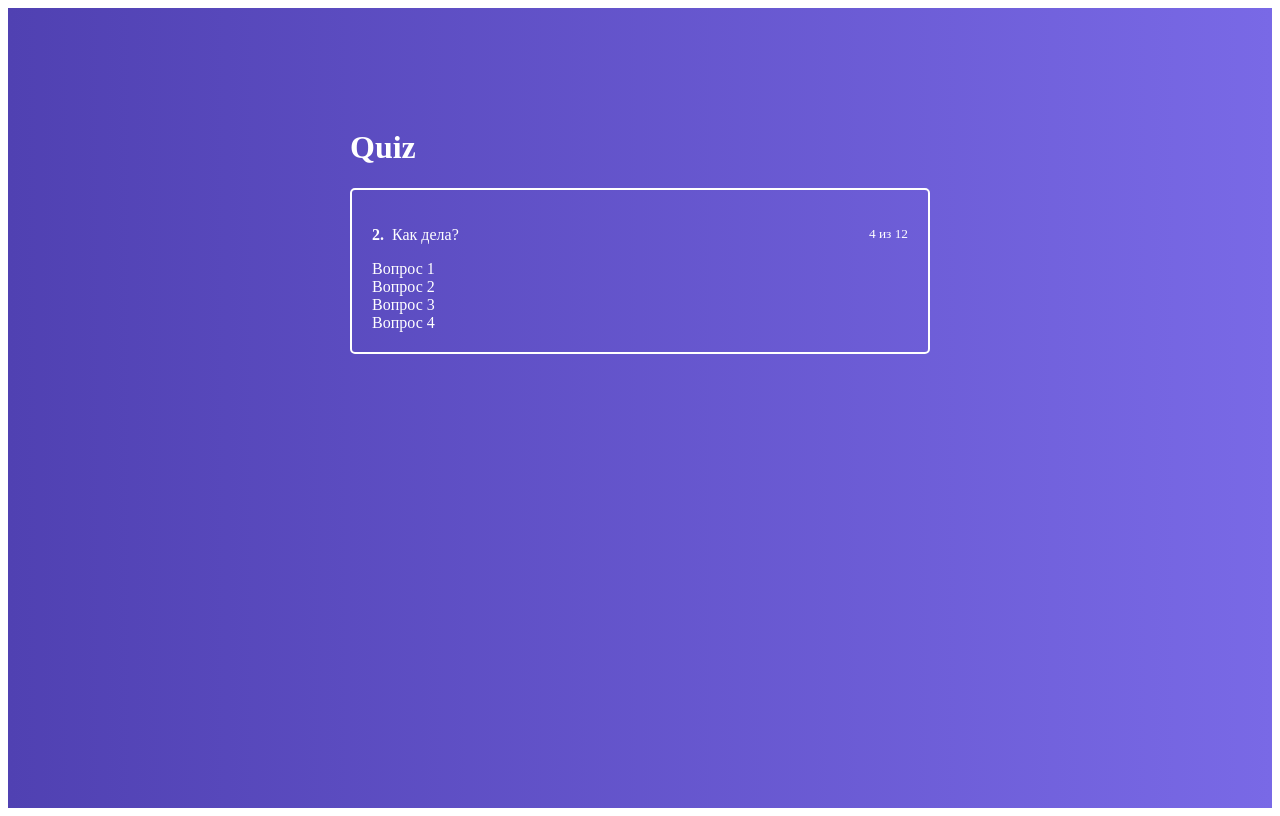
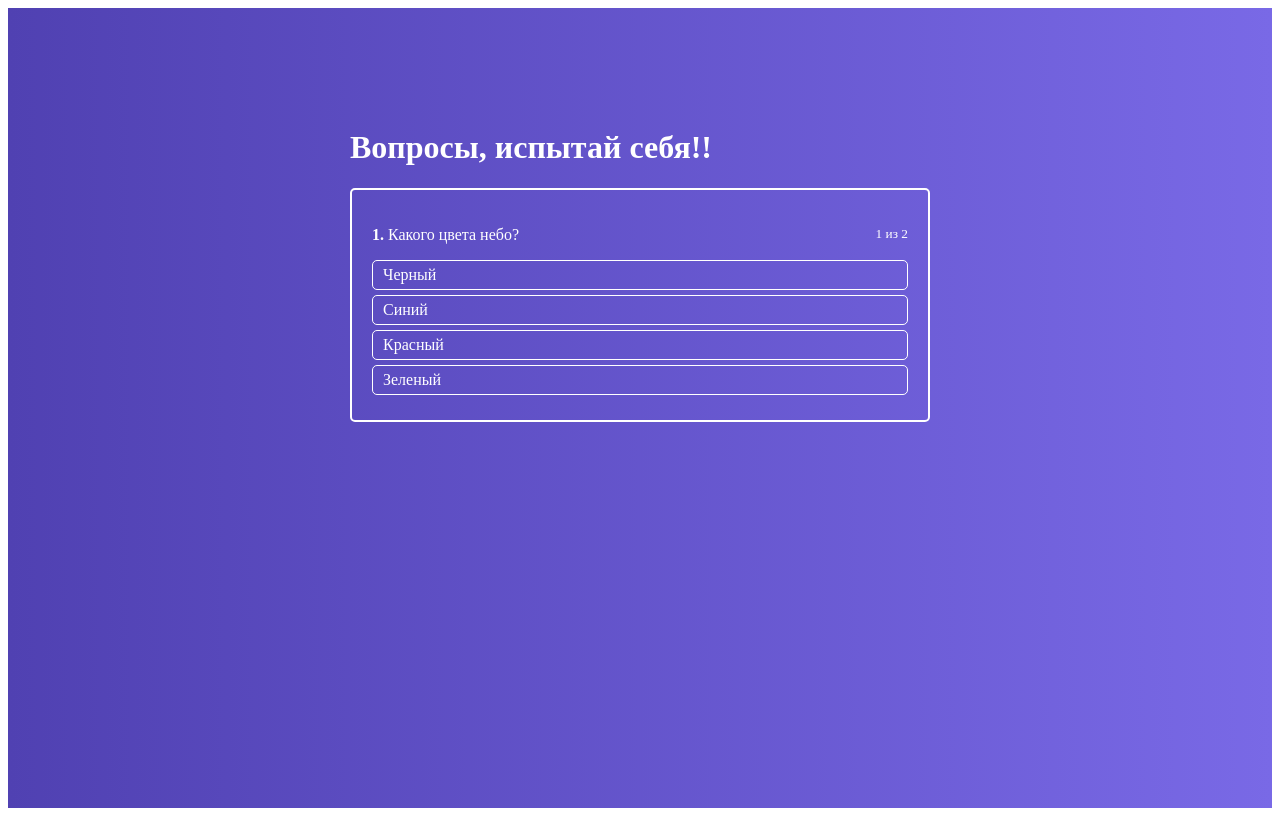
Before and after one commit to fesson777/quiz-react-ts, a React (Create React App) app: page / in a window 1280 px wide. Built offline with nearby package versions, Linux system fonts and the light colour scheme.

Commit message:
:some add

```diff
--- a/src/components/ActiveQuiz/ActiveQuiz.tsx
+++ b/src/components/ActiveQuiz/ActiveQuiz.tsx
@@ -1,22 +1,47 @@
 import styles from './ActiveQuiz.module.scss'
 import { AnswerList } from './AnswerList'
 import clsx from 'clsx'
-import { ListAnswer } from './AnswerList/AnswerList'
+
+export interface ListAnswer {
+  answers: {
+    text: string
+    id: number
+  }[]
+  question: string
+  onAnswerClick?: Function
+  quizLength: number
+  answerNumber: number
+  stateAnswers: {}
+}
 
 function ActiveQuiz(props: ListAnswer) {
-  const { answers } = props
+  const {
+    answers,
+    question,
+    onAnswerClick,
+    answerNumber,
+    quizLength,
+    stateAnswers,
+  } = props
 
   return (
     <div className={clsx(styles.root)}>
       <p className={clsx(styles.question)}>
         <span>
-          <strong>2.</strong>&nbsp; Как дела?
+          <strong> {answerNumber}.</strong>&nbsp;
+          {question}
         </span>
 
-        <small>4 из 12</small>
+        <small>
+          {answerNumber} из {quizLength}
+        </small>
       </p>
 
-      <AnswerList answers={answers} />
+      <AnswerList
+        answers={answers}
+        onAnswerClick={onAnswerClick}
+        stateAnswers={stateAnswers}
+      />
     </div>
   )
 }
--- /dev/null
+++ b/src/components/ActiveQuiz/AnswerList/AnswerItem/AnswerItem.jsx
@@ -0,0 +1,25 @@
+import styles from './AnswerItem.module.scss'
+import clsx from 'clsx'
+
+// export interface ItemText {
+//   answer: {
+//     text: string
+//     id: number
+//   }
+//   onAnswerClick?: Function
+// }
+
+const AnswerItem = (props) => {
+  if (props.stateAnswers) {
+    console.log(props.stateAnswers)
+  }
+
+  const { answer, onAnswerClick } = props
+  return (
+    <li className={clsx(styles.root)} onClick={() => onAnswerClick(answer.id)}>
+      {answer.text}
+    </li>
+  )
+}
+
+export default AnswerItem
--- a/src/components/ActiveQuiz/AnswerList/AnswerItem/AnswerItem.module.scss
+++ b/src/components/ActiveQuiz/AnswerList/AnswerItem/AnswerItem.module.scss
@@ -1,2 +1,12 @@
 .root {
+  border: 1px solid white;
+  border-radius: 5px;
+  padding: 5px 10px;
+  margin-bottom: 5px;
+  cursor: pointer;
+
+  &:hover {
+    background: rgba(255, 255, 255, 0.2);
+    transition: background 0.3s ease-in-out;
+  }
 }
--- a/src/components/ActiveQuiz/AnswerList/AnswerItem/AnswerItem.tsx
+++ /dev/null
@@ -1,13 +0,0 @@
-import styles from './AnswerItem.module.scss'
-import clsx from 'clsx'
-
-type ItemText = {
-  answer: {
-    text: string
-  }
-}
-
-export default function AnswerItem(props: ItemText) {
-  const { answer } = props
-  return <li className={clsx(styles.root)}>{answer.text}</li>
-}
--- a/src/components/ActiveQuiz/AnswerList/AnswerList.tsx
+++ b/src/components/ActiveQuiz/AnswerList/AnswerList.tsx
@@ -2,31 +2,21 @@ import clsx from 'clsx'
 import styles from './AnswerList.module.scss'
 import AnswerItem from './AnswerItem/AnswerItem'
 
-export interface ListAnswer {
-  answers: [
-    {
-      text: string
-    },
-    {
-      text: string
-    },
-    {
-      text: string
-    },
-    {
-      text: string
-    }
-  ]
-}
-
-function AnswerList(props: ListAnswer) {
-  const { answers } = props
+function AnswerList(props: any) {
+  const { answers, onAnswerClick, stateAnswers } = props
 
   return (
     <ul className={clsx(styles.root)}>
       <li>
-        {answers.map((answer, index) => {
-          return <AnswerItem answer={answer} />
+        {answers.map((answer: any, index: number) => {
+          return (
+            <AnswerItem
+              key={index}
+              answer={answer}
+              onAnswerClick={onAnswerClick}
+              stateAnswers={stateAnswers ? stateAnswers[answer.id] : null}
+            />
+          )
         })}
       </li>
     </ul>
--- a/src/containers/Quiz/Quiz.tsx
+++ b/src/containers/Quiz/Quiz.tsx
@@ -4,38 +4,81 @@ import styles from './Quiz.module.scss'
 import { ActiveQuiz } from '../../components/ActiveQuiz'
 
 interface BaseQuiz {
-  quiz: [
-    {
-      answers: [
-        { text: string },
-        { text: string },
-        { text: string },
-        { text: string }
-      ]
-    }
-  ]
+  activeQuestion: number
+  answerState?: any
+  quiz: {
+    question: string
+    rightAnswerId: number
+    id: number
+    answers: { text: string; id: number }[]
+  }[]
 }
 
 export default function Quiz() {
   const [quizState, setquizState] = useState<BaseQuiz>({
+    activeQuestion: 0,
+    answerState: null,
     quiz: [
       {
+        question: 'Какого цвета небо?',
+        rightAnswerId: 2,
+        id: 1,
         answers: [
-          { text: 'Вопрос 1' },
-          { text: 'Вопрос 2' },
-          { text: 'Вопрос 3' },
-          { text: 'Вопрос 4' },
+          { text: 'Черный', id: 1 },
+          { text: 'Синий', id: 2 },
+          { text: 'Красный', id: 3 },
+          { text: 'Зеленый', id: 4 },
+        ],
+      },
+      {
+        question: 'В каком году основали СПб?',
+        rightAnswerId: 3,
+        id: 2,
+        answers: [
+          { text: '1700', id: 1 },
+          { text: '1705', id: 2 },
+          { text: '1703', id: 3 },
+          { text: '1803', id: 4 },
         ],
       },
     ],
   })
 
+  function onAnswerClickHandler(answerId: number) {
+    console.log('answerId', answerId)
+
+    const question = quizState.quiz[quizState.activeQuestion]
+    if (question.rightAnswerId === answerId) {
+      if (isQuizFinish()) {
+        console.log('finished')
+      } else {
+        setquizState({
+          ...quizState,
+          activeQuestion: quizState.activeQuestion + 1,
+          answerState: { [answerId]: 'success' },
+        })
+      }
+    } else {
+      setquizState({ ...quizState, answerState: { [answerId]: 'false' } })
+    }
+  }
+
+  function isQuizFinish() {
+    return quizState.activeQuestion + 1 === quizState.quiz.length
+  }
+
   return (
     <div className={clsx(styles.root)}>
       <div className={clsx(styles.quizWrapper)}>
-        <h1>Quiz</h1>
-        {/* <ActiveQuiz answers={[{ text: '1' }]} /> */}
-        <ActiveQuiz answers={quizState.quiz[0].answers} />
+        <h1>Вопросы, испытай себя!!</h1>
+        <ActiveQuiz
+          answers={quizState.quiz[quizState.activeQuestion].answers}
+          question={quizState.quiz[quizState.activeQuestion].question}
+          onAnswerClick={onAnswerClickHandler}
+          quizLength={quizState.quiz.length}
+          answerNumber={quizState.activeQuestion + 1}
+          stateAnswers={quizState.answerState}
+        />
       </div>
     </div>
   )
```
